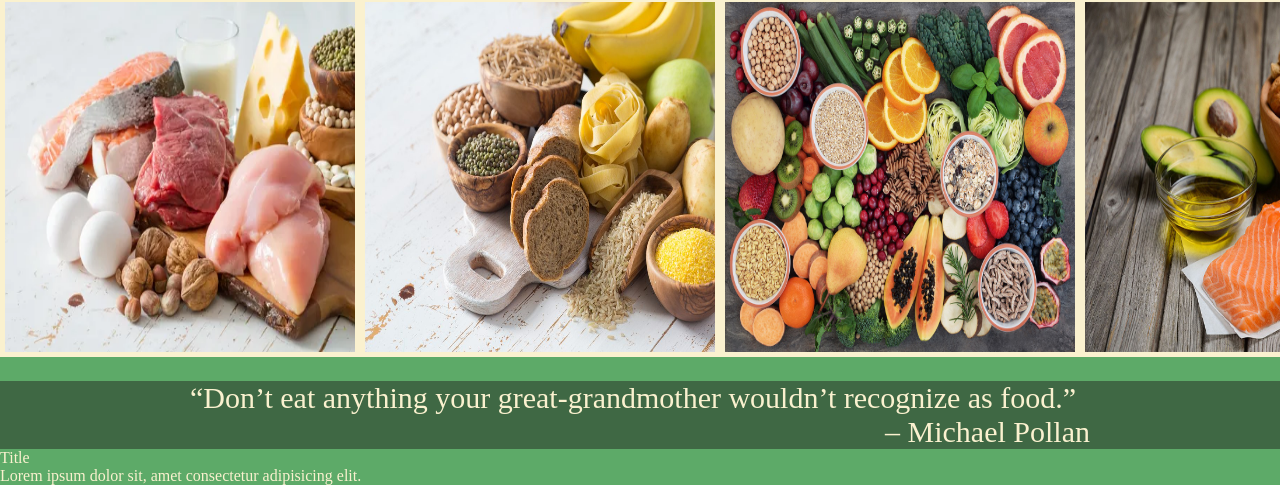
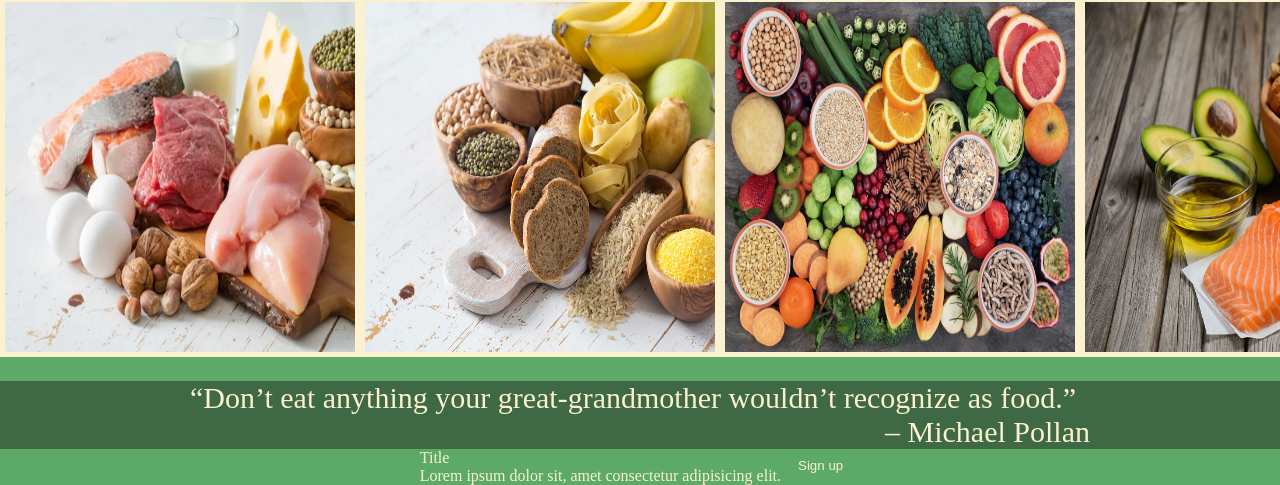
Before and after one commit to Cesarcasas0737/landing_page, a plain HTML site: page index.html in a window 1280 px wide. Shown: the part 653-1138 px from the top of the page. Drawn offline with Linux system fonts and the light colour scheme; files whose address does not match are found by name.

Commit message:
content d has been aligned attempting to resolve sign up issue in content d

```diff
--- a/index.html
+++ b/index.html
@@ -115,11 +115,18 @@
             <div class="c-author">– Michael Pollan</div>
         </div>
     </div>
+
+    <!--Another sign up box, rather big-->
     <div class="content-d">
         <div class="d-contain">
-            <div class="d-tilte">Title</div>
-            <div class="d-text">Lorem ipsum dolor sit, amet consectetur adipisicing elit.</div>
+            <div class="d-l-contain">
+                <div class="d-tilte">Title</div>
+                <div class="d-text">Lorem ipsum dolor sit, amet consectetur adipisicing elit.</div>
+            </div>
 
+            <div class="d-r-contain">
+                <button class="sign-up"> Sign up</button>
+            </div>
         </div>
     </div>
 </body>
--- a/style.css
+++ b/style.css
@@ -157,14 +157,28 @@ font-size: 32px;
     flex-direction: column;
     align-self: flex-end;
 }
+.content-d{
+    display: flex;
+    flex-direction: row;
+    justify-content: center;
+    align-items: center;
+}
+.d-contain{
+    display: flex;
+    flex-direction: row;
+    justify-content: space-around;
+}
+.d-l-contain{
+    display: flex;
+    flex-direction: column;
+}
 /* apply to all*/
 img{
     width: 350px;
     height: 350px;
+    border: 5px solid #faf1cf;
 }
-img {
-    border: 5px solid #faf1cf;
-  }
+
 button {
     padding: 8px 16px;
     border-radius: 8px;
```
